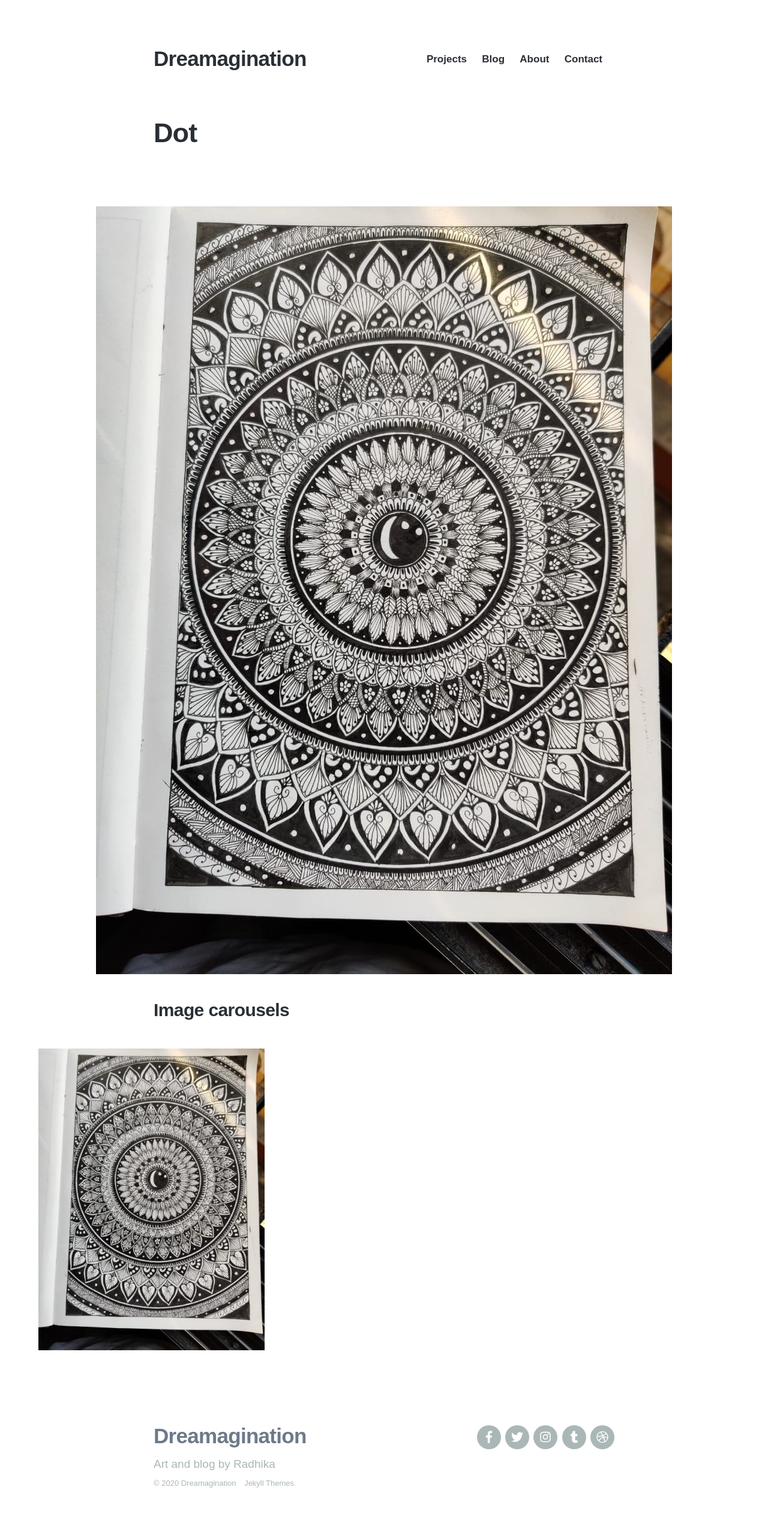
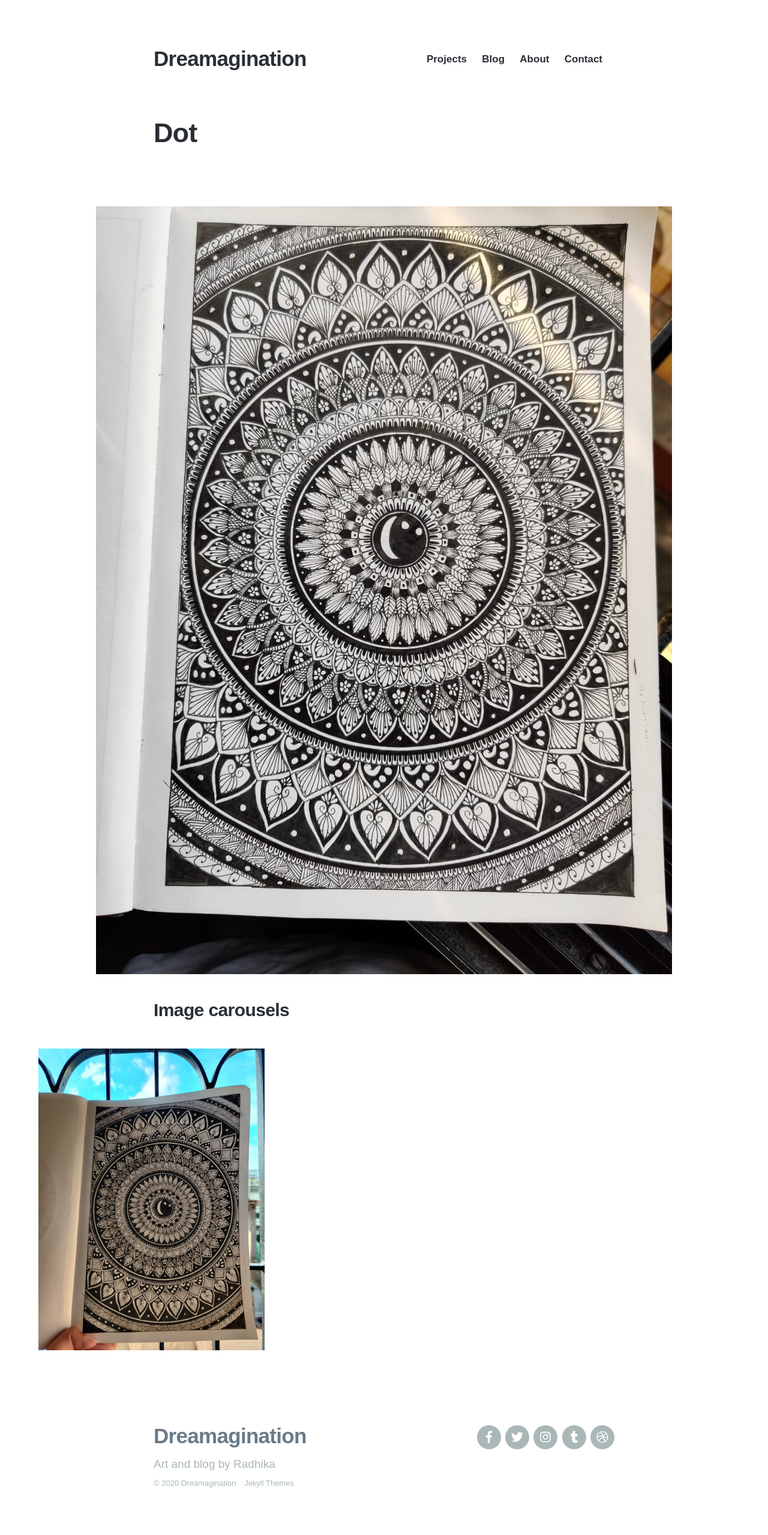
Before and after one commit to rkradhikaa/rkradhikaa.github.io, a Jekyll site: the page built from _projects/2020-07-17-Dot.md, in a window 1280 px wide. Shown: the whole page at 60% size. Built offline with Jekyll 4.4.1, drawn with Linux system fonts in a browser that asks for light colours; nearby versions of some CDN libraries; some web fonts are replaced.

Commit message:
new posts

```diff
--- a/_projects/2020-07-17-Dot.md
+++ b/_projects/2020-07-17-Dot.md
@@ -20,5 +20,5 @@ featured_image: '/images/17Jul/1.jpg'
 A nice little feature: the carousel only advances when it is in view, so your visitors won't scroll down to find it half way through your images. -->
 
 <div class="gallery" data-columns="3">
-	<img src="/images/17Jul/1.jpg">
+	<img src="/images/17Jul/2.jpg">
 </div>
```
